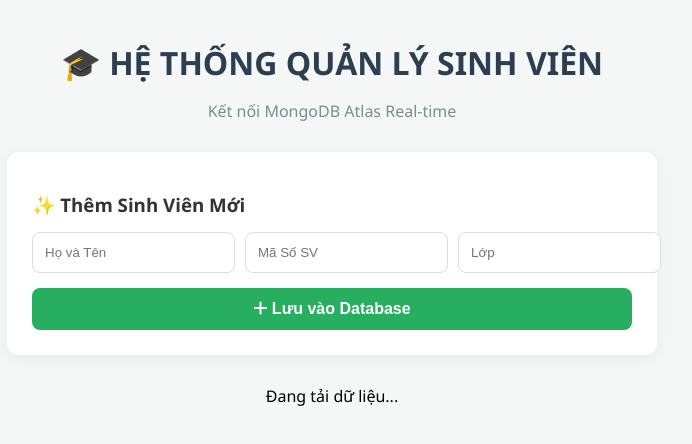
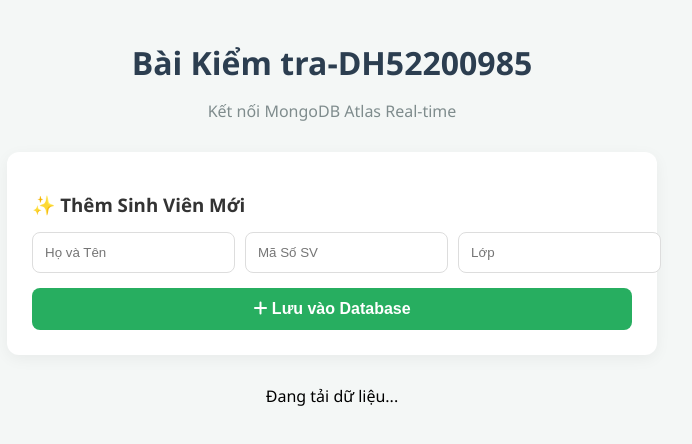
Before and after one commit to tuanlinh309/BaiThi-Project1, a website: page public/index.html in a window 1280 px wide. Shown: the whole page, without its empty margins (308-1000 px from the left). Drawn offline with Linux system fonts and the light colour scheme; no server answers.

Commit message:
sua lai ten

```diff
--- a/public/index.html
+++ b/public/index.html
@@ -10,7 +10,7 @@
 <body>
 
     <div class="container">
-        <h1>🎓 HỆ THỐNG QUẢN LÝ SINH VIÊN</h1>
+        <h1>Bài Kiểm tra-DH52200985</h1>
         <p class="subtitle">Kết nối MongoDB Atlas Real-time</p>
 
         <div class="form-card">
```
